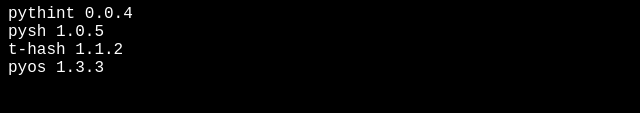
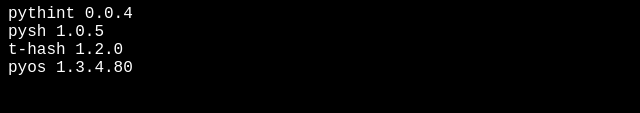
Before and after one commit to tri-llionaire/tri-llionaire.github.io, a plain HTML site: page projects.html in a window 1280 px wide. Shown: the part 253-366 px from the top of the page, 0-640 px from the left. Drawn offline with Linux system fonts and the light colour scheme.

Commit message:
Update projects.html

```diff
--- a/projects.html
+++ b/projects.html
@@ -43,10 +43,10 @@
       <a href="./pysh.py" download>pysh 1.0.5</a>
     </div>
     <div>
-      <a href="./t-hash.py" download>t-hash 1.1.2</a>
+      <a href="./t-hash.py" download>t-hash 1.2.0</a>
     </div>
     <div>
-      <a href="./pyos.py" download>pyos 1.3.3</a>
+      <a href="./pyos.py" download>pyos 1.3.4.80</a>
     </div>
   </body>
 </html>
```
